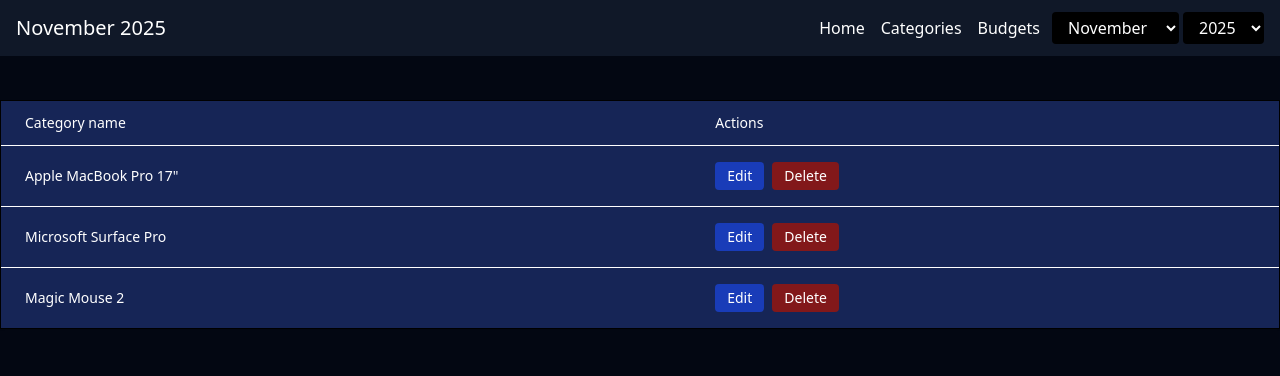
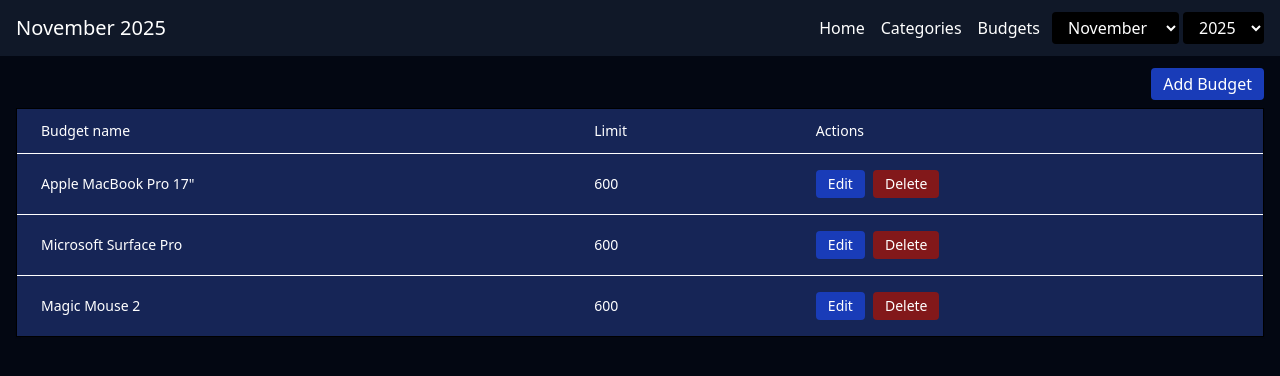
Before and after one commit to ajmal-m/ex-tracker-front-end, a React (Vite) app: page /setting/budgets in a window 1280 px wide. Shown: the top 376 px of the page. Built offline with nearby package versions, Linux system fonts and the light colour scheme.

Commit message:
Budget modal added

```diff
--- /dev/null
+++ b/src/components/add-budget-model.tsx
@@ -0,0 +1,71 @@
+import { memo, useCallback, useState } from "react";
+
+
+const AddBudgetModel = memo(( { text } : { text : string}) => {
+    const [open, setOpen] = useState(false);
+
+    const [ budgetData, setBudgetdata] = useState({
+       categoryId:"",
+       limit:0
+    });
+
+    const handleChange = useCallback((e: React.ChangeEvent<HTMLInputElement | HTMLSelectElement>) => {
+        const { name, value } = e.target;
+        setBudgetdata(prev => ({ ...prev, [name]: value }));
+    }, []);
+    return(
+        <>
+            <button className="
+                self-end px-3 py-1 bg-blue-800 text-white
+                rounded font-medium cursor-pointer"
+                onClick={() => setOpen(true)}
+            >
+               {text}
+            </button>
+            {
+                open && (
+                    <div  className="fixed inset-0 z-50 flex justify-center items-center bg-black/40" onClick={() => setOpen(false)}>
+                        <div className="
+                            min-w-80 min-h-10 bg-[#101828] dark:bg-[#101828]
+                            rounded border flex items-center justify-center"
+                             onClick={(e) => e.stopPropagation()}
+                        >
+                            <form action="" className="w-full p-4 flex flex-col gap-4">
+                                <div className="flex flex-col gap-2">
+                                    <label htmlFor="category" className="text-xs text-white">Category</label>
+                                    <select
+                                        name="categoryId" id="category"
+                                        className="border border-white p-2 text-white rounded"
+                                         value={budgetData.categoryId}
+                                        onChange={handleChange}
+                                    >
+                                        <option value="Cate">categdqwdq</option>
+                                    </select>
+                                </div>
+                                <div className="flex flex-col gap-2">
+                                    <label htmlFor="limit" className="text-xs text-white">Limit</label>
+                                     <input
+                                        type="number" name="limit" id="limit"
+                                        className="border border-white p-2 text-white rounded"
+                                        onChange={handleChange}
+                                        value={budgetData.limit}
+                                    />
+                                </div>
+                                <button
+                                    className="w-full border border-white p-2 bg-[#101828]
+                                        transition-all duration-300 ease-in cursor-pointer rounded
+                                        text-white hover:bg-[#233354] uppercase
+                                    "
+                                >
+                                    Save
+                                </button>
+                            </form>
+                        </div>
+                    </div>
+                )
+            }
+        </>
+    )
+});
+
+export default AddBudgetModel;
--- /dev/null
+++ b/src/components/budget-table.tsx
@@ -0,0 +1,78 @@
+import React from "react";
+import AddCategoryModel from "./add-category-model";
+import DeleteModel from "./delete-model";
+
+type Product = {
+    name: string;
+    color: string;
+    category: string;
+    price: string;
+    stock: number;
+};
+
+const products: Product[] = [
+    {
+        name: 'Apple MacBook Pro 17"',
+        color: "Silver",
+        category: "Laptop",
+        price: "$2999",
+        stock: 231,
+    },
+    {
+        name: "Microsoft Surface Pro",
+        color: "White",
+        category: "Laptop PC",
+        price: "$1999",
+        stock: 423,
+    },
+    {
+        name: "Magic Mouse 2",
+        color: "Black",
+        category: "Accessories",
+        price: "$99",
+        stock: 121,
+    },
+];
+
+const BudgetTable: React.FC = () => {
+    return (
+        <div className="relative overflow-x-auto bg-neutral-primary-soft shadow-xs rounded-base border border-default">
+            <table className="w-full text-sm text-left rtl:text-right text-body">
+                <thead className="text-sm text-body bg-blue-950 border-b rounded-base text-white">
+                    <tr>
+                        <th className="px-6 py-3 font-medium">Budget name</th>
+                         <th className="px-6 py-3 font-medium">Limit</th>
+                        <th className="px-6 py-3 font-medium">Actions</th>
+                    </tr>
+                </thead>
+
+                <tbody>
+                    {products.map((item, index) => (
+                        <tr
+                            key={index}
+                            className="bg-blue-950 border-b border-default last:border-none text-white"
+                        >
+                            <th
+                                scope="row"
+                                className="px-6 py-4 font-medium text-heading whitespace-nowrap"
+                            >
+                                {item.name}
+                            </th>
+                            <td className="px-6 py-4">
+                                600
+                            </td>
+                            <td className="px-6 py-4">
+                                <div className="flex items-center gap-2">
+                                   <AddCategoryModel text={"Edit"}/>
+                                    <DeleteModel/>
+                                </div>
+                            </td>
+                        </tr>
+                    ))}
+                </tbody>
+            </table>
+        </div>
+    );
+};
+
+export default BudgetTable;
--- a/src/pages/budgets.tsx
+++ b/src/pages/budgets.tsx
@@ -1,13 +1,17 @@
 import { memo } from "react";
 import Navbar from "../components/navbar";
-import CategoryTable from "../components/category-table";
+import BudgetTable from "../components/budget-table";
+import AddBudgetModel from "../components/add-budget-model";
 
 const BudgetPage = memo(() => {
     return(
         <div className="h-screen bg-[#030712] overflow-y-auto">
            <Navbar/>
-           <section className="mt-25">
-                <CategoryTable/>
+           <section className="mt-15 px-4 py-2 flex flex-col">
+                <AddBudgetModel text="Add Budget"/>
+                <div className="mt-2">
+                    <BudgetTable/>
+                </div>
            </section>
         </div>
     )
```
